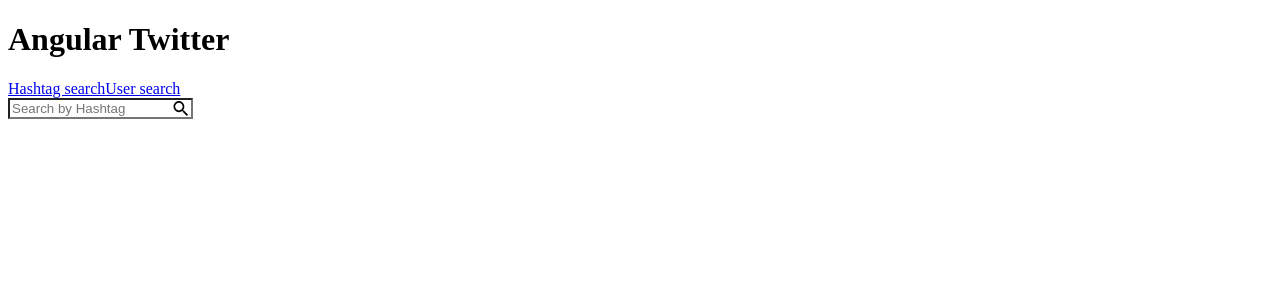
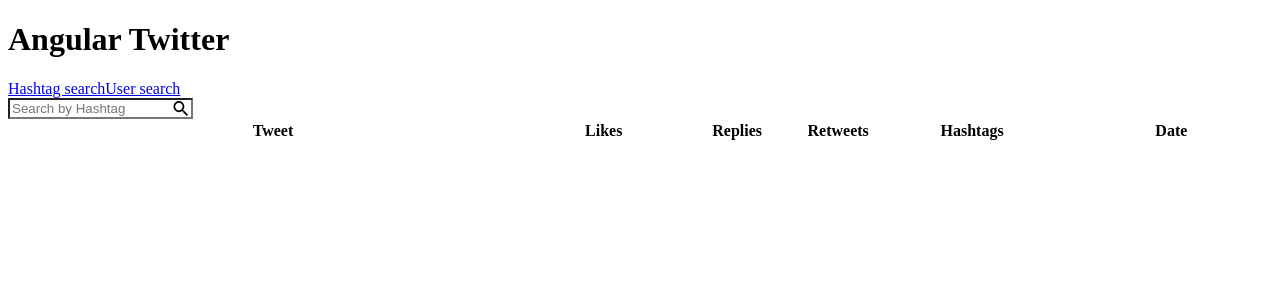
Before and after one commit to gitpash/Angular5-twitter-search, an Angular app: page /hashtag in a window 1280 px wide. Shown: the top 300 px of the page. Built offline with nearby package versions, Linux system fonts and the light colour scheme.

Commit message:
fetch logic moved to parent + add table skeleton

```diff
--- a/src/app/app.module.ts
+++ b/src/app/app.module.ts
@@ -7,9 +7,10 @@
 import { HashtagComponent } from "./hashtag/hashtag.component";
 import { UserComponent } from "./user/user.component";
 import { SearchComponent } from './search/search.component';
+import { TweetsTableComponent } from './tweets-table/tweets-table.component';
 
 @NgModule({
-  declarations: [AppComponent, HashtagComponent, UserComponent, SearchComponent],
+  declarations: [AppComponent, HashtagComponent, UserComponent, SearchComponent, TweetsTableComponent],
   imports: [BrowserModule, AppRoutingModule, HttpClientModule],
   providers: [],
   bootstrap: [AppComponent]
--- a/src/app/hashtag/hashtag.component.html
+++ b/src/app/hashtag/hashtag.component.html
@@ -1 +1,4 @@
-<app-search label="Hashtag"></app-search>
+<app-search (inputChange)="inputSearch($event)" label="Hashtag"></app-search>
+<div>
+  <app-tweets-table [fetchedTweets]="allTweets"></app-tweets-table>
+</div>
--- a/src/app/hashtag/hashtag.component.ts
+++ b/src/app/hashtag/hashtag.component.ts
@@ -1,4 +1,6 @@
 import { Component, OnInit } from "@angular/core";
+import { Subject } from "rxjs";
+import { switchMap, debounceTime, distinctUntilChanged } from "rxjs/operators";
 import { TweetsService } from "../tweets.service";
 
 @Component({
@@ -10,6 +12,24 @@
   allTweets = [];
 
   constructor(private tweetsService: TweetsService) {}
+  private searchSubj = new Subject<string>();
 
-  ngOnInit() {}
+  inputSearch(query: string): void {
+    console.log("query!!", query);
+    this.searchSubj.next(query);
+  }
+  ngOnInit(): void {
+    this.searchSubj
+      .pipe(
+        debounceTime(300), // default debounce
+        distinctUntilChanged(),
+        switchMap((query: string) =>
+          this.tweetsService.getTweetsByHashtag(query)
+        )
+      )
+      .subscribe(tweets => {
+        this.allTweets = tweets;
+        console.log("tweets", this.allTweets);
+      });
+  }
 }
--- a/src/app/search/search.component.ts
+++ b/src/app/search/search.component.ts
@@ -1,5 +1,4 @@
-import { Component, OnInit, EventEmitter } from "@angular/core";
-import { TweetsService } from "../tweets.service";
+import { Component, OnInit, EventEmitter, Output } from "@angular/core";
 
 @Component({
   selector: "app-search",
@@ -7,21 +6,14 @@
   styleUrls: ["./search.component.scss"]
 })
 export class SearchComponent implements OnInit {
-  constructor(private tweetsService: TweetsService) {}
+  @Output() inputChange = new EventEmitter<string>();
+  constructor() {}
 
   ngOnInit() {}
 
   onInput(event: any): void {
     console.log(event.target.value);
-
-    this.tweetsService.getTweetsByHashtag(event.target.value).subscribe(
-      res => {
-        console.log("res", res);
-      },
-      error => {
-        console.log("fetch tweets error", error);
-        // this.tweetStore$.next([]);
-      }
-    );
+    // emitting event into parent
+    this.inputChange.emit(event.target.value);
   }
 }
--- /dev/null
+++ b/src/app/tweets-table/tweets-table.component.html
@@ -0,0 +1,22 @@
+<table>
+  <thead>
+    <tr>
+      <th width="40%">Tweet</th>
+      <th width="10%">Likes</th>
+      <th width="10%">Replies</th>
+      <th width="5%">Retweets</th>
+      <th width="15%">Hashtags</th>
+      <th width="15%">Date</th>
+    </tr>
+  </thead>
+  <tbody>
+    <tr *ngFor="let tweet of fetchedTweets" class="row">
+      <td class="">{{ tweet.text || "-" }}</td>
+      <td class="">{{ tweet.likes || "-" }}</td>
+      <td class="">{{ tweet.replies || "-" }}</td>
+      <td class="">{{ tweet.retweets || "-" }}</td>
+      <td class="">{{ tweet.hashtags || "-" }}</td>
+      <td class="">{{ tweet.date || "-" }}</td>
+    </tr>
+  </tbody>
+</table>
--- /dev/null
+++ b/src/app/tweets-table/tweets-table.component.ts
@@ -0,0 +1,15 @@
+import { Component, OnInit, Input } from "@angular/core";
+
+@Component({
+  selector: "app-tweets-table",
+  templateUrl: "./tweets-table.component.html",
+  styleUrls: ["./tweets-table.component.scss"]
+})
+export class TweetsTableComponent implements OnInit {
+  @Input() fetchedTweets: [];
+  constructor() {}
+
+  ngOnInit() {
+    console.log("f", this.fetchedTweets);
+  }
+}
```
Also changed, not shown: src/app/tweets-table/tweets-table.component.scss (added), 1 other file (tests, documents, lock files or other folders).
